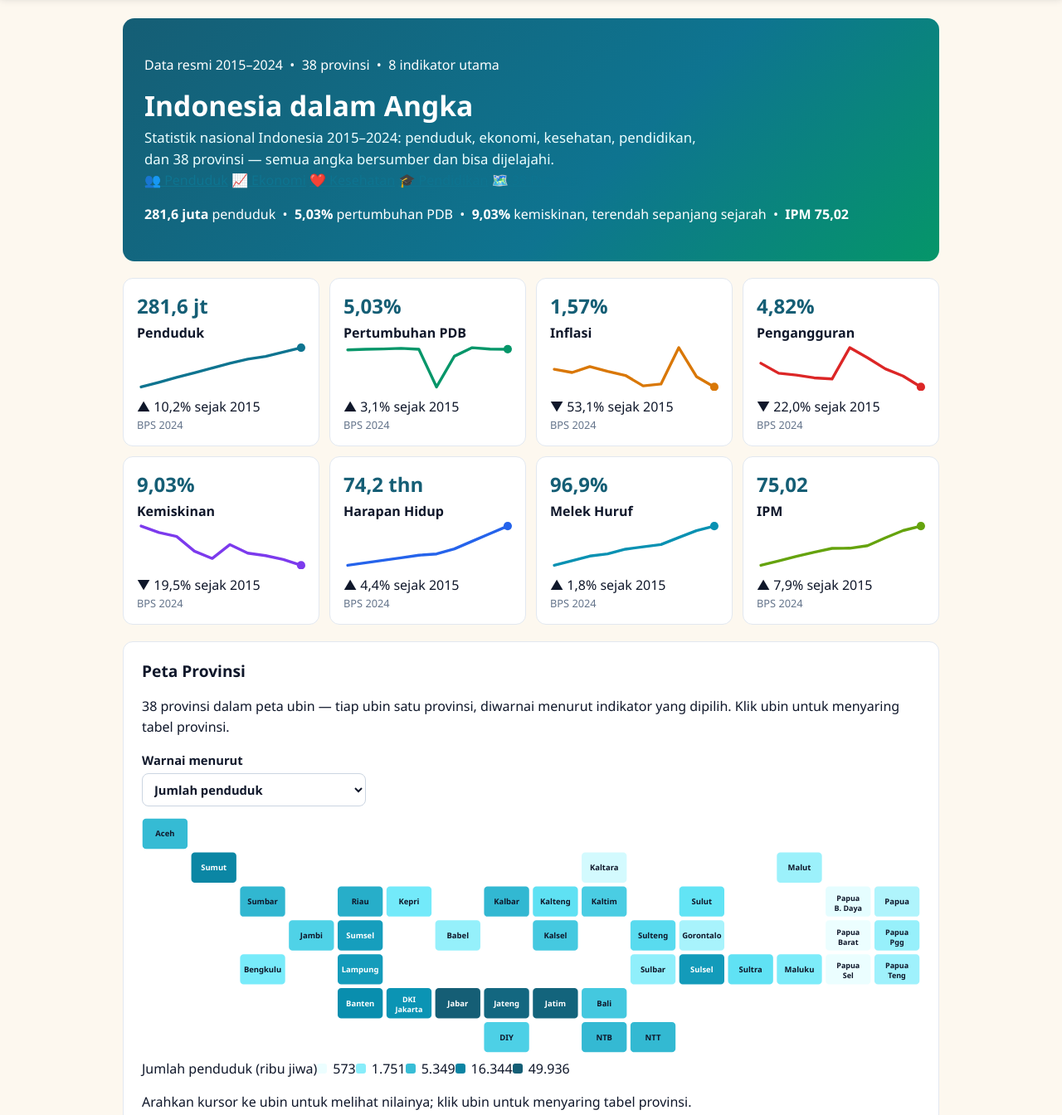
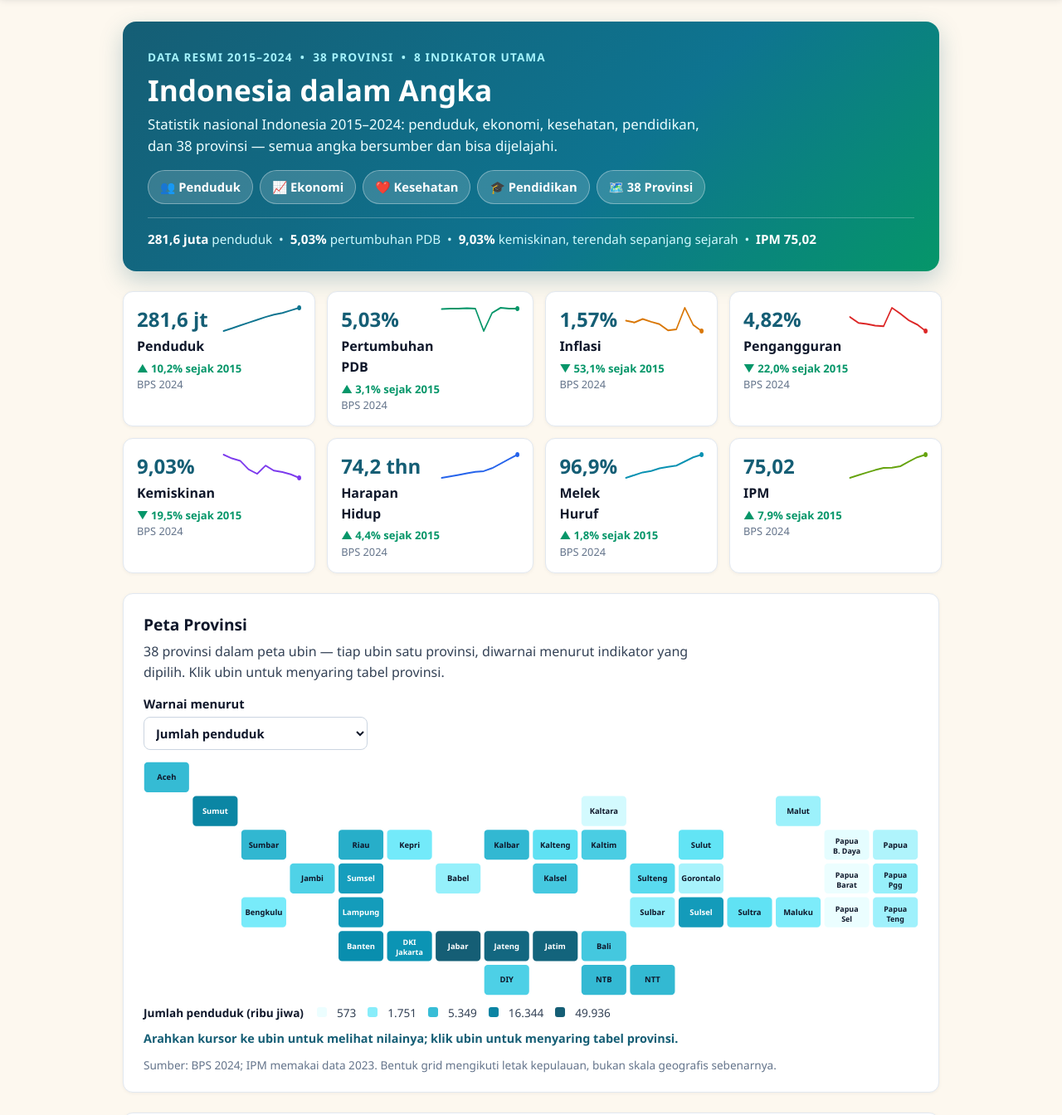
Before and after one commit to Zikri167/makefun-national-statistics-site-01, a plain HTML site: page app/index.html in a window 1280 px wide. Shown: the part 60-1404 px from the top of the page at 83% size. Drawn offline with Linux system fonts and the light colour scheme.

Commit message:
v2: peta ubin 38 provinsi, piramida penduduk, sparkline KPI, polish visual

```diff
--- a/app/style.css
+++ b/app/style.css
@@ -65,34 +65,63 @@ a:focus-visible, button:focus-visible, select:focus-visible, input:focus-visible
 .nav a.active { background: #fff; color: var(--teal-dark); font-weight: 700; }
 
 /* Konten */
-main.wrap { padding-top: 26px; padding-bottom: 40px; }
-h1 { font-size: 1.9rem; margin: 0 0 6px; line-height: 1.2; }
+main.wrap { padding-top: 30px; padding-bottom: 48px; }
+h1 { font-size: 1.9rem; margin: 0 0 8px; line-height: 1.2; }
 h2 { font-size: 1.2rem; margin: 0 0 10px; }
 h3 { font-size: 1rem; margin: 0 0 8px; }
-.lede { color: #334155; font-size: 1.05rem; margin: 0 0 22px; max-width: 72ch; }
+.lede { color: #334155; font-size: 1.05rem; margin: 0 0 26px; max-width: 72ch; }
 .hero {
   background: linear-gradient(135deg, var(--teal-dark), var(--teal) 60%, var(--green));
   color: #fff;
-  border-radius: 14px;
-  padding: 28px 26px;
-  margin-bottom: 20px;
+  border-radius: 16px;
+  padding: 32px 30px 26px;
+  margin-bottom: 24px;
+  box-shadow: 0 10px 28px rgba(21, 94, 117, 0.25);
 }
-.hero h1 { font-size: 2.1rem; }
-.hero .lede { color: #ecfeff; margin-bottom: 0; }
+.hero h1 { font-size: 2.2rem; }
+.hero .lede { color: #ecfeff; margin-bottom: 16px; }
+.hero-kicker {
+  margin: 0 0 8px;
+  font-size: 0.85rem;
+  font-weight: 700;
+  letter-spacing: 0.08em;
+  text-transform: uppercase;
+  color: #a5f3fc;
+}
+.quick-nav { display: flex; flex-wrap: wrap; gap: 8px; margin-bottom: 16px; }
+.quick-nav a {
+  background: rgba(255, 255, 255, 0.16);
+  border: 1px solid rgba(255, 255, 255, 0.35);
+  color: #fff;
+  text-decoration: none;
+  font-weight: 700;
+  font-size: 0.92rem;
+  padding: 8px 14px;
+  border-radius: 999px;
+}
+.quick-nav a:hover { background: #fff; color: var(--teal-dark); }
+.hero-facts { margin: 0; font-size: 0.95rem; color: #cffafe; border-top: 1px solid rgba(255, 255, 255, 0.25); padding-top: 14px; }
+.hero-facts strong { color: #fff; }
 
 /* Kartu KPI */
 .kpi-grid {
   display: grid;
   grid-template-columns: repeat(4, 1fr);
-  gap: 12px;
-  margin-bottom: 20px;
+  gap: 14px;
+  margin-bottom: 24px;
 }
 .kpi {
   background: var(--card);
   border: 1px solid var(--line);
   border-radius: 12px;
   padding: 14px 16px;
+  box-shadow: 0 1px 4px rgba(15, 23, 42, 0.05);
 }
+.kpi-top { display: flex; justify-content: space-between; align-items: flex-start; gap: 8px; }
+.spark { width: 96px; height: 34px; flex: none; margin-top: 2px; }
+.kpi-trend { font-size: 0.82rem; font-weight: 700; margin-top: 4px; }
+.kpi-trend.good { color: var(--green); }
+.kpi-trend.bad { color: #dc2626; }
 .kpi-value { font-size: 1.5rem; font-weight: 800; color: var(--teal-dark); }
 .kpi-label { font-weight: 600; margin-top: 2px; }
 .kpi-src { color: var(--muted); font-size: 0.8rem; }
@@ -102,13 +131,15 @@ h3 { font-size: 1rem; margin: 0 0 8px; }
   background: var(--card);
   border: 1px solid var(--line);
   border-radius: 12px;
-  padding: 20px 22px;
-  margin-bottom: 20px;
+  padding: 22px 24px;
+  margin-bottom: 24px;
+  box-shadow: 0 1px 4px rgba(15, 23, 42, 0.05);
 }
+.card-sub { color: #334155; margin: -4px 0 14px; max-width: 72ch; }
 .card-grid {
   display: grid;
   grid-template-columns: 1fr 1fr;
-  gap: 16px;
+  gap: 18px;
 }
 .card-grid .card { margin-bottom: 0; }
 .big-number { font-size: 2.1rem; font-weight: 800; color: var(--teal-dark); margin: 6px 0 0; }
@@ -160,6 +191,37 @@ input[type="search"] { min-width: 220px; }
 .seg button.active { background: var(--teal); color: #fff; font-weight: 700; }
 .result-count { color: var(--muted); font-size: 0.9rem; margin: 0 0 8px; }
 
+/* Peta ubin provinsi */
+.map-wrap { margin-top: 4px; }
+.tile-map { width: 100%; height: auto; display: block; }
+.map-tile { cursor: pointer; }
+.map-tile rect { transition: opacity 0.12s ease; }
+.map-tile:hover rect, .map-tile:focus-visible rect { stroke: var(--ink); stroke-width: 2.5; }
+.map-tile:focus-visible { outline: none; }
+.map-legend {
+  display: flex;
+  flex-wrap: wrap;
+  gap: 6px 14px;
+  align-items: center;
+  margin-top: 10px;
+  font-size: 0.85rem;
+  color: #334155;
+}
+.legend-title { font-weight: 700; color: var(--ink); margin-right: 2px; }
+.legend-step { display: inline-flex; align-items: center; gap: 5px; }
+.map-info { color: var(--teal-dark); font-size: 0.9rem; font-weight: 600; margin: 10px 0 0; min-height: 1.3em; }
+.pyr-totals { align-self: center; color: #334155; font-size: 0.92rem; }
+.btn-ghost {
+  background: #fff;
+  color: var(--teal-dark);
+  border: 1px solid var(--teal);
+  margin-top: 0;
+  padding: 8px 14px;
+  cursor: pointer;
+  font: inherit;
+}
+.btn-ghost:hover { background: var(--accent-soft); }
+
 /* Grafik */
 .chart-svg { width: 100%; height: auto; display: block; }
 .donut-wrap { display: flex; gap: 18px; align-items: center; flex-wrap: wrap; }
@@ -192,9 +254,12 @@ tbody tr:hover { background: #f8fafc; }
   background: #fff;
   color: var(--muted);
   font-size: 0.9rem;
-  padding: 22px 0 30px;
+  padding: 26px 0 32px;
 }
 .site-footer p { margin: 4px 0; }
+.footer-grid { display: grid; grid-template-columns: 1.4fr 1fr; gap: 24px; }
+.footer-sources { margin: 4px 0 0; padding-left: 18px; }
+.footer-sources li { margin-bottom: 3px; }
 
 /* Ponsel */
 @media (max-width: 760px) {
@@ -202,11 +267,20 @@ tbody tr:hover { background: #f8fafc; }
   .hero h1 { font-size: 1.7rem; }
   .hero { padding: 22px 18px; }
   .kpi-grid { grid-template-columns: repeat(2, 1fr); }
+  .kpi { min-width: 0; }
+  .kpi-top { flex-direction: column; gap: 2px; }
+  .spark { width: 100%; height: 28px; }
   .card-grid { grid-template-columns: 1fr; }
   .header-inner { gap: 6px; padding-bottom: 8px; }
   .nav { margin-left: 0; }
   .nav a { padding: 6px 8px; font-size: 0.88rem; }
   .card { padding: 16px; }
+  .hero { padding: 24px 18px 20px; }
+  .hero h1 { font-size: 1.8rem; }
+  .quick-nav a { padding: 7px 11px; font-size: 0.86rem; }
+  .spark { width: 72px; }
+  .footer-grid { grid-template-columns: 1fr; gap: 12px; }
+  .map-info { font-size: 0.85rem; }
   select, input[type="search"] { min-width: 0; width: 100%; }
   .controls label { flex: 1 1 100%; }
   .big-number { font-size: 1.7rem; }
```
